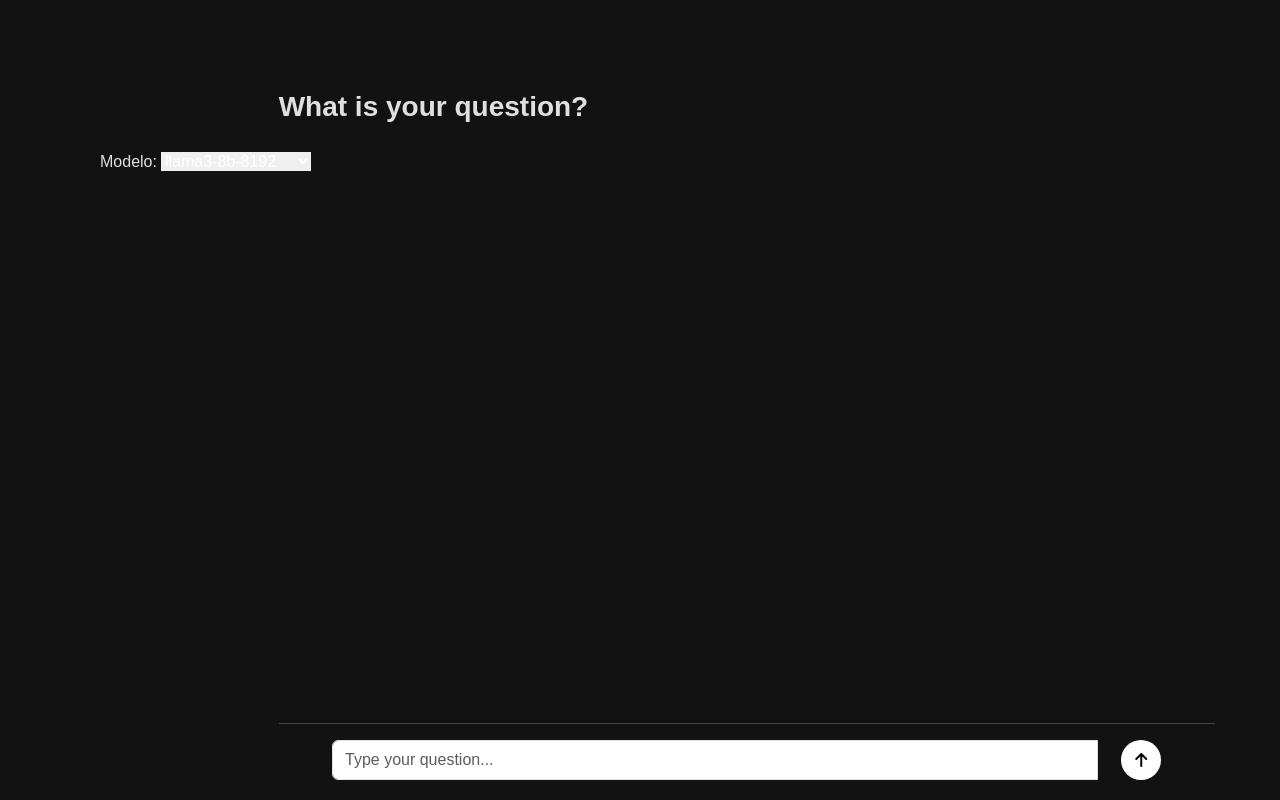
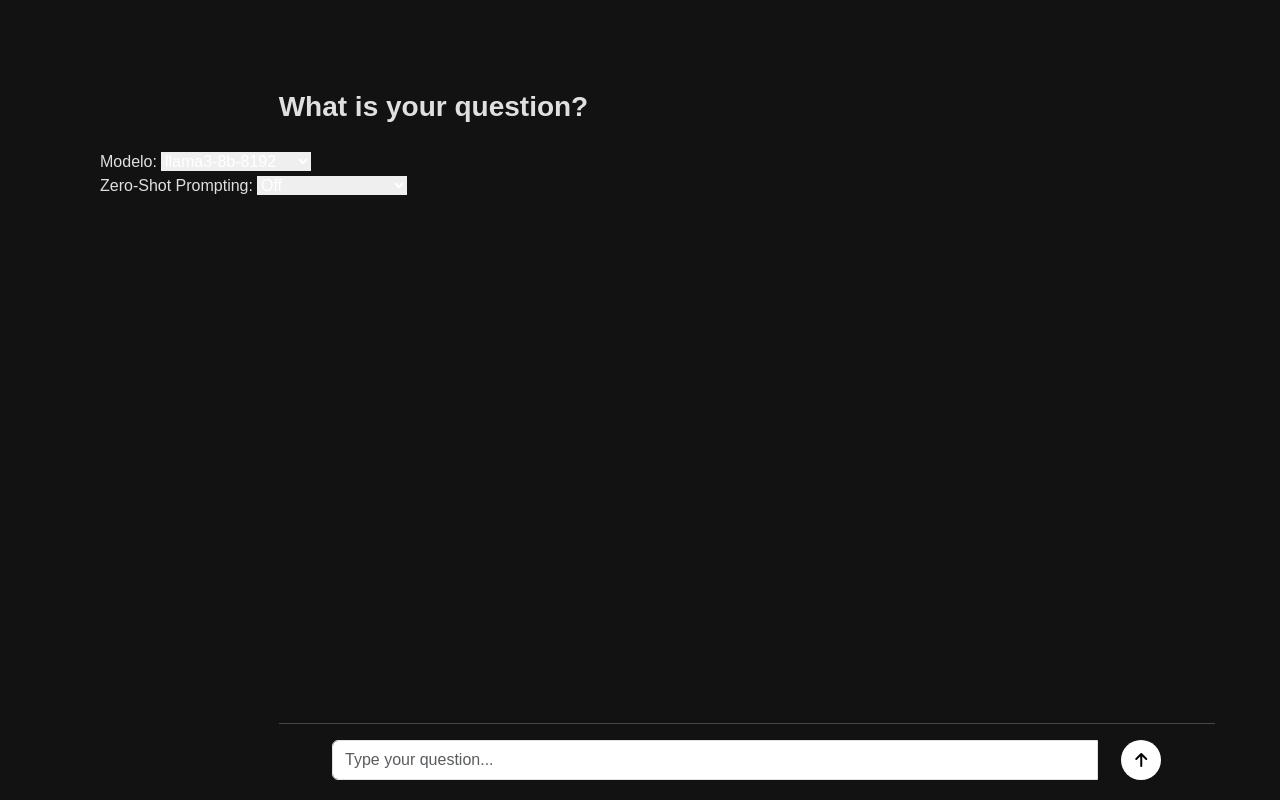
Before and after one commit to AxelMBC/rag-ai, a Next.js app: page / in a window 1280 px wide. Built offline with nearby package versions, Linux system fonts and the light colour scheme.

Commit message:
updating

```diff
--- a/app/AIModels/groqModels.ts
+++ b/app/AIModels/groqModels.ts
@@ -48,3 +48,14 @@ export const groqModels = [
     owned_by: "Mistral",
   },
 ];
+
+export const promptOptions = [
+  {
+    label: "Off",
+    value: false,
+  },
+  {
+    label: "On",
+    value: true,
+  },
+];
--- a/app/components/InputAsk.tsx
+++ b/app/components/InputAsk.tsx
@@ -2,6 +2,7 @@ import { useRouter } from "next/navigation";
 import { v4 as uuidv4 } from "uuid";
 
 interface InputAskProps {
+  isThread: boolean;
   inquiry: string;
   setInquiry: (value: string) => void;
   selectedModel: string;
@@ -13,6 +14,7 @@ interface InputAskProps {
 }
 
 const InputAsk = ({
+  isThread,
   inquiry,
   setInquiry,
   selectedModel,
@@ -23,12 +25,21 @@ const InputAsk = ({
   const router = useRouter();
   const handleSubmit = async () => {
     setLoading(true);
-    const res = await fetch("/api/inquiry", {
-      method: "POST",
-      body: JSON.stringify({ inquiry, model: selectedModel }),
-    });
+
+    const res = !isThread
+      ? await fetch("/api/inquiry", {
+          method: "POST",
+          body: JSON.stringify({ inquiry, model: selectedModel }),
+        })
+      : await fetch("/api/inquiry", {
+          method: "POST",
+          body: JSON.stringify({
+            inquiry: JSON.stringify(answers),
+            model: selectedModel,
+          }),
+        });
     const machineId = uuidv4();
-    const data = await res.json();
+    const data = await res?.json();
     const newAnswer = {
       id: machineId,
       author: data.response.model,
--- a/app/components/modelSelector.tsx
+++ b/app/components/modelSelector.tsx
@@ -1,18 +1,23 @@
 "use client";
 
-import { groqModels } from "../AIModels/groqModels";
+import { groqModels, promptOptions } from "../AIModels/groqModels";
 
 interface modelSelectorProps {
   selectedModel: string;
   setSelectedModel: (model: string) => void;
+  isThread: boolean;
+  setIsThread: (isThread: boolean) => void;
 }
 
 const ModelSelector = ({
   selectedModel,
   setSelectedModel,
+  isThread,
+  setIsThread,
 }: modelSelectorProps) => {
   return (
     <div className="fixed-selector">
+      <div>
         Modelo:
         <select
           className="border-0 text-white ms-1"
@@ -29,6 +34,29 @@ const ModelSelector = ({
           ))}
         </select>
       </div>
+      <div>
+        Zero-Shot Prompting:
+        <select
+          className="border-0 text-white ms-1"
+          value={isThread.toString()}
+          onChange={(e) => {
+            setIsThread(e.target.value === "true");
+            console.log("target: ", e.target);
+          }}
+          style={{ width: "150px" }}
+        >
+          {promptOptions.map((item) => (
+            <option
+              key={item.label}
+              value={item.value.toString()}
+              style={{ backgroundColor: "rgba(1,1,1)" }}
+            >
+              {item.label}
+            </option>
+          ))}
+        </select>
+      </div>
+    </div>
   );
 };
 export default ModelSelector;
--- a/app/page.tsx
+++ b/app/page.tsx
@@ -13,9 +13,10 @@ export default function Home() {
   const [answers, setAnswers] = useState<
     { id: string; author: string; message: string }[]
   >([]);
+  const [isThread, setIsThread] = useState(false);
   const [selectedModel, setSelectedModel] = useState("llama3-8b-8192");
   const [loading, setLoading] = useState(false);
-  // console.log("answers", answers);
+  console.log("isThread: ", isThread);
 
   return (
     <>
@@ -26,6 +27,8 @@ export default function Home() {
               <ModelSelector
                 selectedModel={selectedModel}
                 setSelectedModel={setSelectedModel}
+                isThread={isThread}
+                setIsThread={setIsThread}
               />
             </div>
             <div className="col-12 col-sm-8">
@@ -49,6 +52,7 @@ export default function Home() {
         </div>
 
         <InputAsk
+          isThread={isThread}
           inquiry={inquiry}
           setInquiry={setInquiry}
           selectedModel={selectedModel}
--- a/app/utils/formatResponse.tsx
+++ b/app/utils/formatResponse.tsx
@@ -44,6 +44,20 @@ export const formatResponse = (content: string) => {
           <code>{codeBlock.join("\n")}</code>
         </pre>
       );
+    } else if (line.startsWith("* ")) {
+      const boldFormatted = line.split("*").map((chunk, index) =>
+        index % 2 === 0 ? (
+          chunk
+        ) : (
+          <li
+            key={i + index}
+            style={{ listStyleType: "circle", marginLeft: "10px" }}
+          >
+            {chunk}
+          </li>
+        )
+      );
+      formattedLines.push(boldFormatted);
     } else if (line) {
       // Handle regular paragraphs
       formattedLines.push(<p key={i}>{line}</p>);
```
Lines whose indentation alone changed are shown as unchanged.
